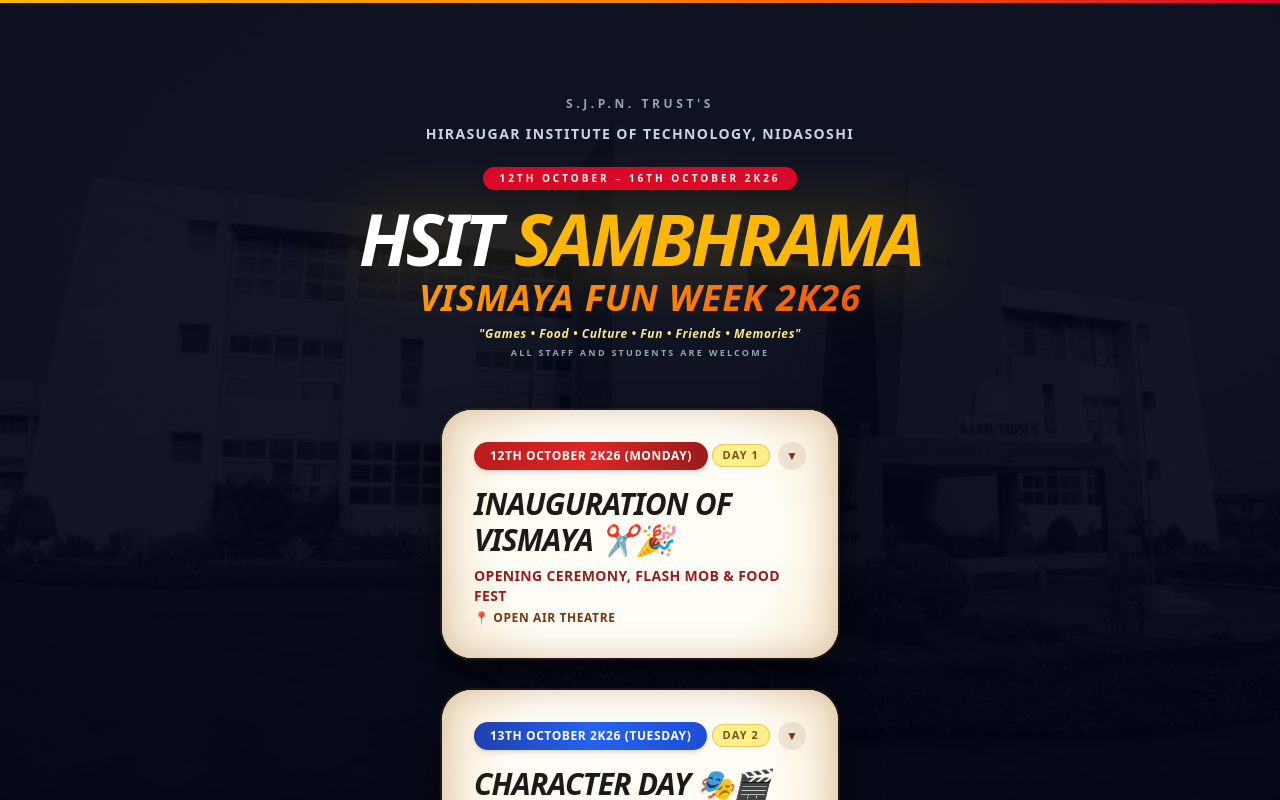
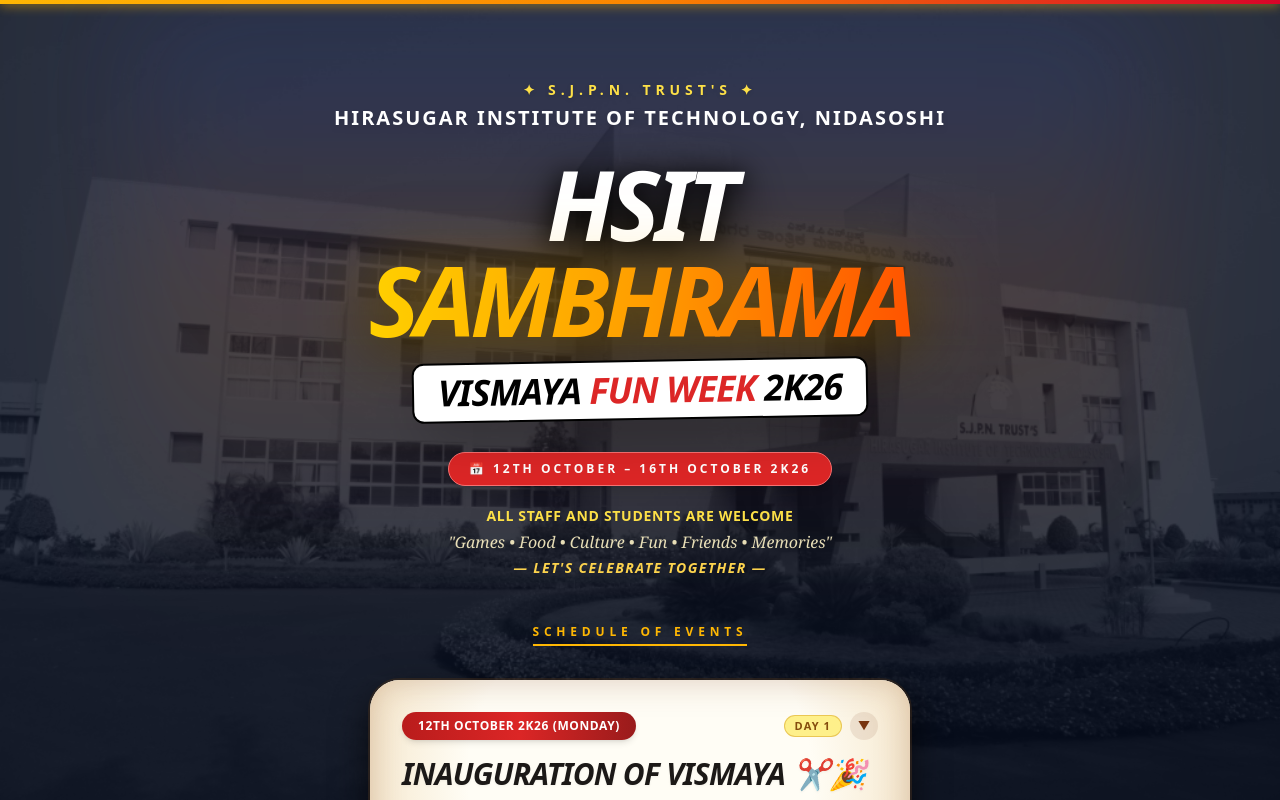
Before and after one commit to Anoop-Hampannavar/Vismaya-2k26, a Next.js app: page / in a window 1280 px wide. Shown: the top 800 px of the page. Built offline with nearby package versions, Linux system fonts and the light colour scheme.

Commit message:
Update page.tsx

```diff
--- a/src/app/page.tsx
+++ b/src/app/page.tsx
@@ -17,99 +17,136 @@
   }, []);
 
   return (
-    <div className="relative min-h-screen text-white bg-[#020617] overflow-x-hidden">
+    <div className="relative min-h-screen text-white bg-[#060D1F] overflow-x-hidden selection:bg-[#FFB703] selection:text-black">
       <AnimatePresence>{loading && <LoadingScreen />}</AnimatePresence>
 
       {!loading && (
         <motion.div initial={{ opacity: 0 }} animate={{ opacity: 1 }} transition={{ duration: 1.2 }}>
-          {/* Top Scroll Indicator */}
+          {/* Scroll Progress Bar */}
           <motion.div
-            className="fixed top-0 left-0 right-0 h-[3px] bg-gradient-to-r from-[#FFB703] via-[#FB8500] to-[#D90429] z-50 origin-left"
+            className="fixed top-0 left-0 right-0 h-[4px] bg-gradient-to-r from-[#FFB703] via-[#FB8500] to-[#D90429] z-50 origin-left shadow-[0_0_12px_#FFB703]"
             style={{ scaleX }}
           />
 
-          {/* College Background Watermark */}
+          {/* Ambient Lighting & Poster Background Feel */}
+          <div className="fixed inset-0 z-0 pointer-events-none">
+            <div className="absolute top-0 left-1/2 -translate-x-1/2 w-full max-w-5xl h-[600px] bg-gradient-to-b from-[#1E3A8A]/30 via-[#B45309]/15 to-transparent blur-3xl" />
             <div
-            className="fixed inset-0 z-0 opacity-15 pointer-events-none grayscale brightness-50"
-            style={{ backgroundImage: "url('/college.jpg')", backgroundSize: 'cover', backgroundPosition: 'center' }}
+              className="absolute inset-0 opacity-20 bg-cover bg-center grayscale mix-blend-overlay"
+              style={{ backgroundImage: "url('/college.jpg')" }}
             />
+          </div>
 
-          <div className="relative z-10 font-sans">
-            {/* Header */}
-            <div className="pt-24 pb-12 px-6 text-center space-y-3">
-              <p className="text-slate-400 text-[10px] md:text-xs uppercase tracking-[0.3em] font-semibold">
-                S.J.P.N. Trust's
+          <div className="relative z-10">
+            {/* Poster Header Section */}
+            <header className="pt-20 pb-10 px-4 text-center max-w-4xl mx-auto space-y-4">
+              {/* Trust & College Subtitle */}
+              <div className="space-y-1">
+                <p className="text-[#FDE047] text-xs md:text-sm uppercase tracking-[0.35em] font-black drop-shadow">
+                  ✦ S.J.P.N. Trust's ✦
                 </p>
-              <h2 className="text-xs md:text-sm text-slate-300 font-extrabold tracking-widest uppercase">
-                Hirasugar Institute of Technology, Nidasoshi
+                <h2 className="text-sm md:text-xl text-white font-extrabold uppercase tracking-widest drop-shadow-md">
+                  HIRASUGAR INSTITUTE OF TECHNOLOGY, NIDASOSHI
                 </h2>
+              </div>
 
-              <div className="pt-2">
-                <span className="inline-block bg-[#D90429] text-white text-[9px] md:text-[10px] font-black uppercase tracking-[0.3em] px-4 py-1 rounded-full mb-3 shadow-md">
-                  12th October – 16th October 2K26
+              {/* Decorative Poster Ribbon */}
+              <div className="py-2">
+                <h1 className="text-5xl md:text-8xl font-black italic tracking-tighter uppercase leading-none drop-shadow-[0_10px_25px_rgba(0,0,0,0.8)]">
+                  <span className="text-white block drop-shadow-[0_4px_12px_rgba(0,0,0,0.9)]">HSIT</span>
+                  <span className="text-transparent bg-clip-text bg-gradient-to-r from-[#FFD000] via-[#FF9E00] to-[#FF5400] drop-shadow-[0_0_35px_rgba(255,183,3,0.6)]">
+                    SAMBHRAMA
                   </span>
-                <h1 className="text-4xl md:text-7xl font-black italic tracking-tighter uppercase leading-[1.05] drop-shadow-[0_0_35px_rgba(255,183,3,0.35)]">
-                  HSIT <span className="text-[#FFB703]">SAMBHRAMA</span>
                 </h1>
-                <h3 className="text-2xl md:text-4xl font-black italic tracking-wide text-transparent bg-clip-text bg-gradient-to-r from-[#FFB703] via-[#FB8500] to-[#D90429] uppercase mt-1">
-                  VISMAYA FUN WEEK 2K26
-                </h3>
-                <p className="text-amber-200 text-[10px] md:text-xs italic tracking-wider font-bold mt-2">
-                  "Games • Food • Culture • Fun • Friends • Memories"
-                </p>
-                <p className="text-slate-400 text-[9px] uppercase tracking-[0.25em] font-bold mt-1">
-                  All Staff and Students Are Welcome
-                </p>
+
+                {/* Vismaya Fun Week 2K26 Banner */}
+                <div className="mt-3 inline-block relative">
+                  <div className="bg-white text-black px-6 py-1.5 md:py-2 rounded-xl shadow-2xl transform -rotate-1 border-2 border-black">
+                    <span className="text-2xl md:text-4xl font-black italic tracking-tight uppercase">
+                      VISMAYA <span className="text-[#DC2626]">FUN WEEK</span> 2K26
+                    </span>
+                  </div>
                 </div>
               </div>
 
-            {/* Schedule Cards */}
-            <div className="max-w-md mx-auto px-6 pb-24">
-              {schedule.map((day) => <EventCard key={day.day} item={day} />)}
+              {/* Date Badge */}
+              <div className="pt-2">
+                <span className="inline-flex items-center gap-2 bg-[#DC2626] text-white text-[11px] md:text-xs font-black uppercase tracking-[0.25em] px-5 py-2 rounded-full shadow-lg border border-red-400">
+                  📅 12th October – 16th October 2K26
+                </span>
               </div>
 
-            {/* Coordinators & Contacts Section */}
-            <div className="max-w-md mx-auto px-6 pb-20 space-y-16">
-              <div>
-                <h2 className="text-[#D90429] text-sm font-black uppercase tracking-[0.4em] mb-8 text-center border-b border-white/10 pb-4">
+              {/* Taglines */}
+              <div className="space-y-1 pt-1">
+                <p className="text-[#FDE047] text-xs md:text-sm font-black tracking-wider uppercase">
+                  ALL STAFF AND STUDENTS ARE WELCOME
+                </p>
+                <p className="text-amber-100/90 text-sm md:text-base italic font-serif">
+                  "Games • Food • Culture • Fun • Friends • Memories"
+                </p>
+                <p className="text-amber-300 font-extrabold text-xs md:text-sm tracking-widest uppercase italic">
+                  — Let's Celebrate Together —
+                </p>
+              </div>
+            </header>
+
+            {/* Event Parchment Placards */}
+            <main className="max-w-xl mx-auto px-4 pb-20">
+              <div className="text-center mb-8">
+                <h3 className="text-xs font-black text-[#FFB703] uppercase tracking-[0.4em] inline-block border-b-2 border-[#FFB703] pb-1">
+                  Schedule of Events
+                </h3>
+              </div>
+              {schedule.map((day) => (
+                <EventCard key={day.day} item={day} />
+              ))}
+            </main>
+
+            {/* Coordinators Section */}
+            <section className="max-w-2xl mx-auto px-4 pb-20 space-y-12">
+              {/* Faculty Coordinators */}
+              <div className="bg-[#0b1329]/80 backdrop-blur-md rounded-3xl p-6 md:p-8 border border-white/10 shadow-2xl">
+                <h2 className="text-[#DC2626] text-sm md:text-base font-black uppercase tracking-[0.3em] mb-6 text-center border-b border-white/10 pb-3">
                   Faculty Coordinators
                 </h2>
-                <div className="space-y-3 px-2">
+                <div className="grid grid-cols-1 md:grid-cols-2 gap-3">
                   {staffCoordinators.map((name, i) => (
-                    <div key={i} className="bg-black/40 backdrop-blur-md p-4 rounded-2xl border border-white/10 text-xs text-slate-300 font-bold text-center italic">
+                    <div
+                      key={i}
+                      className="bg-white/[0.04] p-3 rounded-xl border border-white/5 text-xs text-slate-200 font-bold text-center italic"
+                    >
                       {name}
                     </div>
                   ))}
                 </div>
               </div>
 
-              <div>
-                <h2 className="text-[#FFB703] text-sm font-black uppercase tracking-[0.4em] mb-8 text-center border-b border-white/10 pb-4">
+              {/* Student Coordinators by Event */}
+              <div className="bg-[#0b1329]/80 backdrop-blur-md rounded-3xl p-6 md:p-8 border border-white/10 shadow-2xl">
+                <h2 className="text-[#FFB703] text-sm md:text-base font-black uppercase tracking-[0.3em] mb-6 text-center border-b border-white/10 pb-3">
                   Student Coordinators by Event
                 </h2>
-                <div className="space-y-6">
+                <div className="space-y-5">
                   {eventCoordinators.map((group, idx) => (
-                    <div key={idx} className="bg-black/40 backdrop-blur-md border border-white/10 rounded-2xl p-4">
-                      <h3 className="text-[#FFB703] text-xs font-bold uppercase tracking-wider mb-3">
+                    <div key={idx} className="bg-white/[0.03] border border-white/10 rounded-2xl p-4">
+                      <h3 className="text-[#FFB703] text-xs font-black uppercase tracking-wider mb-3">
                         {group.event}
                       </h3>
-                      <div className="space-y-2">
+                      <div className="grid grid-cols-1 sm:grid-cols-2 gap-2">
                         {group.contacts.map((contact, cIdx) => (
                           <div
                             key={cIdx}
-                            className="flex items-center justify-between bg-white/[0.03] px-3 py-2 rounded-xl border border-white/5 text-[11px]"
+                            className="flex items-center justify-between bg-black/40 px-3 py-2 rounded-xl border border-white/5 text-[11px]"
                           >
                             <span className="text-slate-200 font-medium">{contact.name}</span>
-                            {contact.phone ? (
+                            {contact.phone && (
                               <a
                                 href={`tel:${contact.phone}`}
                                 className="text-[#FB8500] font-mono hover:underline font-bold"
                               >
                                 📞 {contact.phone}
                               </a>
-                            ) : contact.role ? (
-                              <span className="text-slate-400 italic text-[10px]">{contact.role}</span>
-                            ) : null}
+                            )}
                           </div>
                         ))}
                       </div>
@@ -118,38 +155,42 @@
                 </div>
               </div>
 
-              {/* Leadership Signatories Footer */}
-              <div className="pt-12 border-t border-white/15 space-y-8">
-                <div className="text-center">
-                  <div className="w-12 h-[2px] bg-[#D90429] mx-auto mb-2" />
+              {/* Poster Signatories (Exact Layout from Poster Bottom) */}
+              <div className="bg-[#050A18] rounded-3xl p-6 md:p-8 border-2 border-[#FFB703]/30 shadow-2xl">
+                <div className="grid grid-cols-1 md:grid-cols-3 gap-6 text-center items-start">
+                  {/* Conveners */}
+                  <div className="space-y-1">
+                    <div className="w-8 h-[2px] bg-[#DC2626] mx-auto mb-2" />
                     <p className="text-sm font-black text-white italic">{leadership.conveners}</p>
-                  <p className="text-[9px] text-slate-400 font-bold uppercase tracking-widest mt-1">
+                    <p className="text-[10px] text-amber-200/80 font-bold uppercase tracking-wider">
                       {leadership.convenersTitle}
                     </p>
                   </div>
 
-                <div className="flex justify-between items-start px-2">
-                  <div className="text-center w-1/2">
-                    <div className="w-10 h-[2px] bg-[#FFB703] mx-auto mb-2" />
+                  {/* Chief Convener */}
+                  <div className="space-y-1 border-t md:border-t-0 md:border-x border-white/10 pt-4 md:pt-0 md:px-4">
+                    <div className="w-8 h-[2px] bg-[#FFB703] mx-auto mb-2" />
                     <p className="text-sm font-black text-white italic">{leadership.chiefConvener}</p>
-                    <p className="text-[8px] text-slate-400 font-bold uppercase tracking-widest mt-1">
+                    <p className="text-[10px] text-amber-200/80 font-bold uppercase tracking-wider">
                       {leadership.chiefConvenerTitle}
                     </p>
                   </div>
 
-                  <div className="text-center w-1/2">
-                    <div className="w-10 h-[2px] bg-[#D90429] mx-auto mb-2" />
+                  {/* Principal */}
+                  <div className="space-y-1 border-t md:border-t-0 border-white/10 pt-4 md:pt-0">
+                    <div className="w-8 h-[2px] bg-[#DC2626] mx-auto mb-2" />
                     <p className="text-sm font-black text-white italic">{leadership.principal}</p>
-                    <p className="text-[8px] text-slate-400 font-bold uppercase tracking-widest mt-1">
+                    <p className="text-[10px] text-amber-200/80 font-bold uppercase tracking-wider">
                       {leadership.principalTitle}
                     </p>
                   </div>
                 </div>
               </div>
-            </div>
+            </section>
 
-            <footer className="pb-24 text-center border-t border-white/5 pt-12">
-              <p className="text-slate-500 text-[8px] uppercase tracking-[0.8em] font-bold opacity-30">
+            {/* Footer */}
+            <footer className="pb-20 text-center border-t border-white/10 pt-8">
+              <p className="text-slate-400 text-[10px] uppercase tracking-[0.5em] font-black">
                 HSIT SAMBHRAMA VISMAYA • 2K26
               </p>
             </footer>
```
Lines whose indentation alone changed are shown as unchanged.
